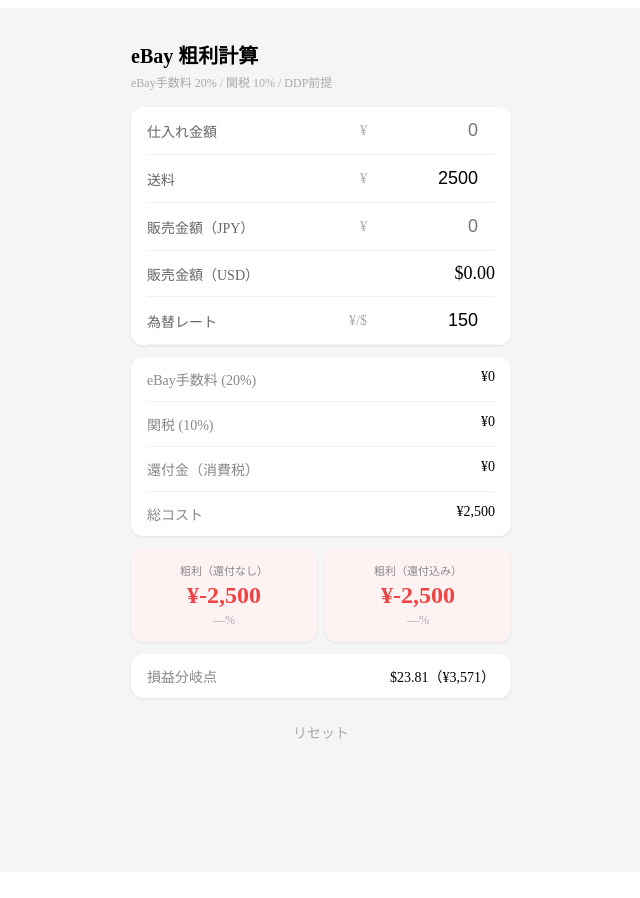
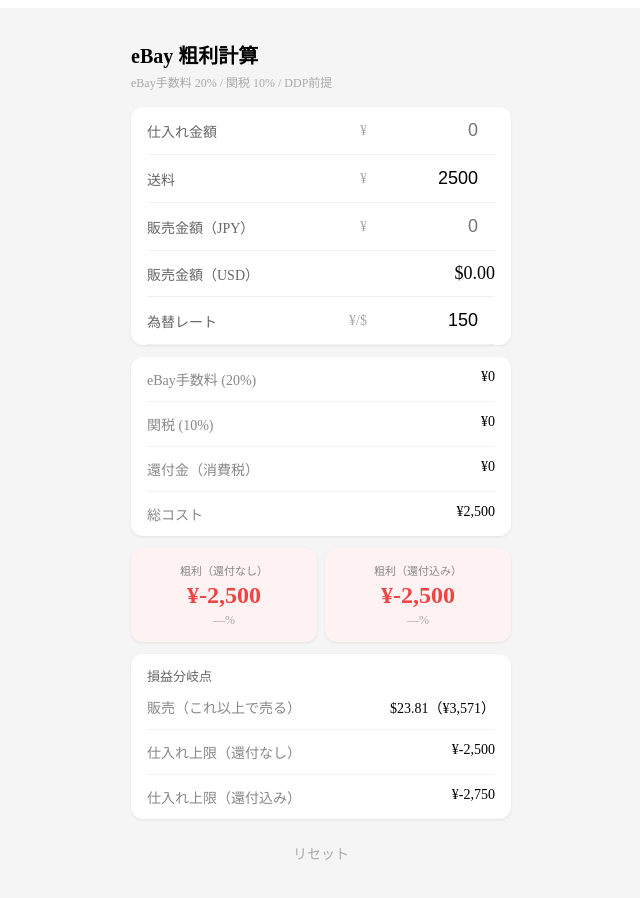
Before and after one commit to arita0222/ebay-profit-calc, a React (Vite) app: page / in a window 1280 px wide. Shown: the top 898 px of the page, without its empty margins (319-959 px from the left). Built offline with nearby package versions, Linux system fonts and the light colour scheme.

Commit message:
add cost breakeven

```diff
--- a/src/App.jsx
+++ b/src/App.jsx
@@ -43,8 +43,10 @@
   const profitWithRefund = profitNoRefund + refund;
   const marginNo = sale > 0 ? ((profitNoRefund / sale) * 100).toFixed(1) : "—";
   const marginWith = sale > 0 ? ((profitWithRefund / sale) * 100).toFixed(1) : "—";
-  const breakEvenJpy = Math.round((c - refund + s) / 0.7);
-  const breakEvenUsd = (breakEvenJpy / r).toFixed(2);
+  const breakEvenSaleJpy = Math.round((c - refund + s) / 0.7);
+  const breakEvenSaleUsd = (breakEvenSaleJpy / r).toFixed(2);
+  const maxCostNoRefund = sale - s - duty - ebayFee;
+  const maxCostWithRefund = Math.round((sale - s - duty - ebayFee) * 110 / 100);
 
   return (
     <div style={{minHeight:"100vh",background:"#f5f5f5",display:"flex",justifyContent:"center",padding:"32px 16px"}}>
@@ -80,7 +82,10 @@
           </div>
         </div>
         <div style={{background:"#fff",borderRadius:"12px",padding:"0 16px",marginTop:"12px",boxShadow:"0 1px 3px rgba(0,0,0,0.08)"}}>
-          {row("損益分岐点", "$" + breakEvenUsd + "（¥" + breakEvenJpy.toLocaleString() + "）", false)}
+          <p style={{fontSize:"13px",color:"#666",padding:"12px 0 0",margin:0}}>損益分岐点</p>
+          {row("販売（これ以上で売る）", "$" + breakEvenSaleUsd + "（¥" + breakEvenSaleJpy.toLocaleString() + "）", true)}
+          {row("仕入れ上限（還付なし）", "¥" + maxCostNoRefund.toLocaleString(), true)}
+          {row("仕入れ上限（還付込み）", "¥" + maxCostWithRefund.toLocaleString(), false)}
         </div>
         <button onClick={() => { setCost(""); setShipping("2500"); setSalePrice(""); setRate("150"); }} style={{width:"100%",marginTop:"16px",padding:"8px",fontSize:"14px",color:"#aaa",background:"none",border:"none",cursor:"pointer"}}>リセット</button>
       </div>
```
